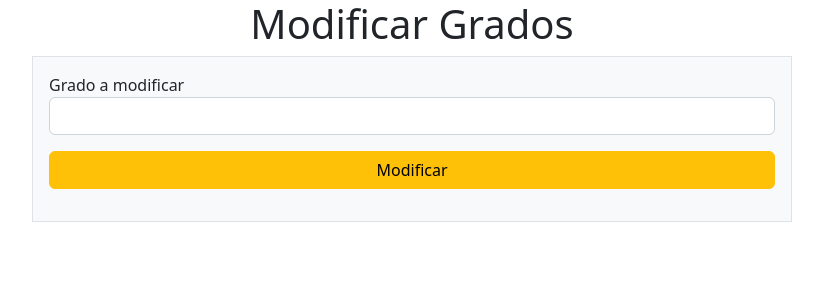
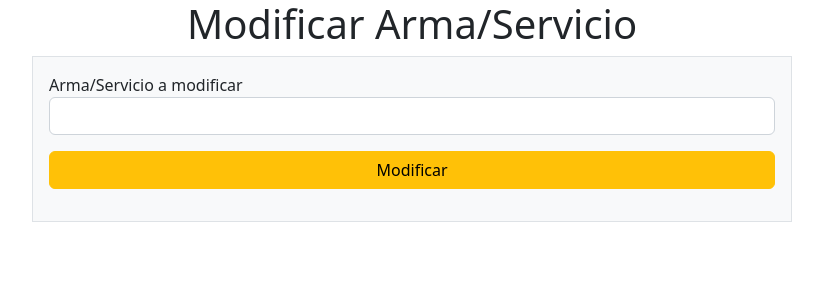
Before and after one commit to hugomorales2862/final_moralesb, a PHP site: template vistas/armas/modificar.php in a window 1280 px wide. Shown: the top 300 px of the page, without its empty margins (228-1051 px from the left). Run offline with PHP 8.4, Linux system fonts and the light colour scheme; the template is opened without the code that fills it, so the values that code supplies are empty.

Commit message:
se modifico el archivo modificar para la clase arma

```diff
--- a/vistas/armas/modificar.php
+++ b/vistas/armas/modificar.php
@@ -2,7 +2,7 @@
 ini_set('display_errors', 1);
 ini_set('display_startup_errors', 1);
 error_reporting(E_ALL);
-require __DIR__.'/../../modelos/Grado.php';
+require __DIR__.'/../../modelos/Arma.php';
     try {
         $grado = new Grado($_GET);
 
@@ -16,13 +16,13 @@ require __DIR__.'/../../modelos/Grado.php';
 ?>
 <?php include_once __DIR__.'/../../includes/header.php'?>
     <div class="container">
-        <h1 class="text-center">Modificar Grados</h1>
+        <h1 class="text-center">Modificar Arma/Servicio</h1>
         <div class="row justify-content-center">
-            <form action="../../controladores/grados/guardar.php" method="POST" class="col-lg-8 border bg-light p-3">
+            <form action="../../controladores/armas/guardar.php" method="POST" class="col-lg-8 border bg-light p-3">
                 <input type="hidden" name="gra_id">
                 <div class="row mb-3">
                     <div class="col">
-                        <label for="gra_descripcion">Grado a modificar</label>
+                        <label for="gra_descripcion">Arma/Servicio a modificar</label>
                         <input type="text" name="gra_descripcion" id="gra_descripcion" class="form-control" required>
                     </div>
                 </div>
```
